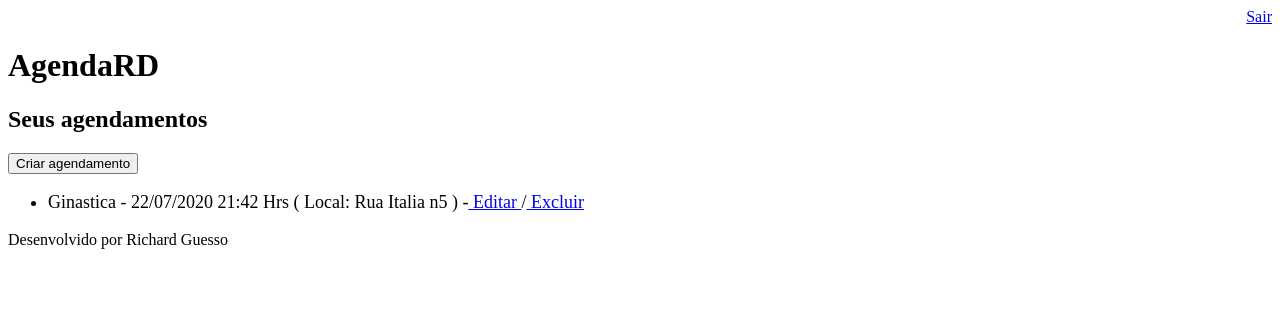
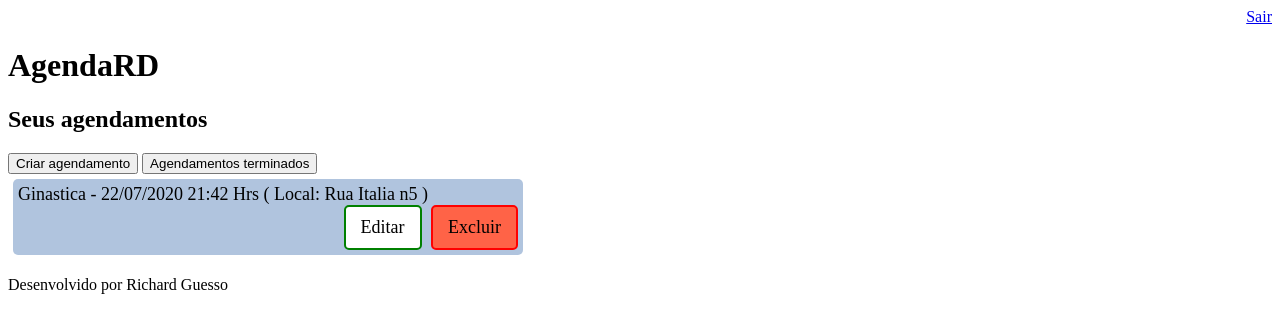
Before and after one commit to 36215764/Agenda, a Django app: page /agenda/ in a window 1280 px wide. Shown: the top 333 px of the page. Run offline with Django 3.2, Linux system fonts and the light colour scheme; a user stored in the database is signed in; data comes from the database, SQL or seed files in the repository; both versions use the stored data as it was after the commit.

Commit message:
Adicionado função de eventos terminados e melhorado layout.

```diff
--- a/agenda/urls.py
+++ b/agenda/urls.py
@@ -25,6 +25,8 @@ urlpatterns = [
     path('admin/', admin.site.urls),
     path('agenda/', views.lista_eventos),
     path('agenda/evento/', views.evento),
+    path('agenda/historico/', views.historico),
+    path('agenda/historico/limpar/', views.limpar_historico),
     path('agenda/lista/<int:id_usuario>/', views.json_lista_evento),
     path('agenda/evento/submit', views.submit_evento),
     path('agenda/evento/delete/<int:id_evento>/', views.delete_evento),
--- a/core/models.py
+++ b/core/models.py
@@ -1,6 +1,6 @@
 from django.db import models
 from django.contrib.auth.models import User
-from datetime import datetime
+from datetime import datetime, timedelta
 
 # Create your models here.
 
@@ -29,3 +29,11 @@ class Evento(models.Model):
             return True
         else:
             return False
+
+    def get_evento_terminando(self):
+        data = datetime.now() + timedelta(hours=1)
+        if datetime.now() < self.data_evento < data:
+            print('falta menos de uma hora para esse evento')
+            return True
+        else:
+            return False
--- a/core/views.py
+++ b/core/views.py
@@ -98,3 +98,23 @@ def json_lista_evento(request, id_usuario):
     evento = Evento.objects.filter(usuario=usuario).values('id', 'titulo')
     #dados = {'eventos': evento}
     return JsonResponse(list(evento), safe=False)
+
+@login_required(login_url='/login/')
+def historico(request):
+    usuario = request.user
+    data_atual = datetime.now() - timedelta(hours=1)
+    evento = Evento.objects.filter(usuario=usuario,
+                                   data_evento__lt=data_atual)
+    dados = {'eventos': evento}
+
+
+    return render(request ,'historico.html', dados)
+
+@login_required(login_url='/login/')
+def limpar_historico(request):
+    usuario = request.user
+    data_atual = datetime.now() - timedelta(hours=1)
+    evento = Evento.objects.filter(usuario=usuario,
+                                   data_evento__lt=data_atual)
+    evento.delete()
+    return redirect('/')
--- a/templates/agenda.html
+++ b/templates/agenda.html
@@ -2,22 +2,32 @@
 
 {% block content %}
     <h2>Seus agendamentos</h2>
-    <a href="evento/">
+    <a href="evento/" style="text-decoration: none">
         <button type="button">Criar agendamento</button>
     </a>
-    <ul style="font-size: 18px">
+    <a href="historico/" style="text-decoration: none">
+        <button type="button">Agendamentos terminados</button>
+    </a>
+    <ul class="itens">
     {% for evento in eventos %}
-        <li>
+
             <div style={% if evento.get_evento_atrasado %}
                         "color:red"
-                        {% endif %}>
+                        {% elif evento.get_evento_terminando %}
+                        "color:yellow"
+                        {% else %}
+                        "color:balck"
+                        {% endif %} id="items_agenda">
+                <li>
+                    {{ evento.titulo }} - {{ evento.get_data_evento }}
+                    ( Local: {{ evento.local }} )
+                    <div id="buttons" align="right">
+                        <a href="evento/?id={{ evento.id }}" class="edit"> Editar </a>
+                        <a href="evento/delete/{{ evento.id }}/" class="delet"> Excluir </a>
+                    </div>
+                </li>
+            </div>
 
-                {{ evento.titulo }} - {{ evento.get_data_evento }}
-                ( Local: {{ evento.local }} )
-                -<a href="evento/?id={{ evento.id }}"> Editar </a>
-                /<a href="evento/delete/{{ evento.id }}/"> Excluir </a>
-            </div>
-        </li>
     {% endfor %}
     </ul>
 {% endblock %}
--- a/templates/model-header.html
+++ b/templates/model-header.html
@@ -1,6 +1,69 @@
 
 <meta charset="UTF-8">
 <title>Agenda</title>
+
+<style>
+    #items_agenda {
+        background-color:#B0C4DE;
+        margin:5px;
+        padding:2px;
+        display:inline-block;
+        width:500px;
+        padding:5px;
+        border-radius: 5px;
+
+    }
+
+    ul.itens {
+        list-style: none;
+        margin: 0;
+        padding: 0;
+        font-size: 18px;
+    }
+
+    a.delet:link, a.delet:visited {
+      background-color: #FF6347;
+      color: black;
+      padding: 10px 15px;
+      margin-left:5px;
+      text-align: center;
+      text-decoration: none;
+      display: inline-block;
+      border-style: solid;
+      border-color: red;
+      border-width: 2px;
+      border-radius: 5px;
+    }
+
+    a.delet:hover, a.delet:active {
+      background-color: red;
+    }
+
+    a.edit:link, a.edit:visited {
+      background-color: white;
+      color: black;
+      margin-left:5px;
+      padding: 10px 15px;
+      text-align: center;
+      text-decoration: none;
+      display: inline-block;
+      border-style: solid;
+      border-color: green;
+      border-width: 2px;
+      border-radius: 5px;
+    }
+
+    a.edit:hover, a.edit:active {
+      background-color: green;
+    }
+
+    #buttons {
+
+
+    }
+
+</style>
+
 <div align="right">
     <a href="/logout">Sair</a>
 </div>
```
Also changed, not shown: templates/historico.html (added, +15 -0 lines), db.sqlite3.
